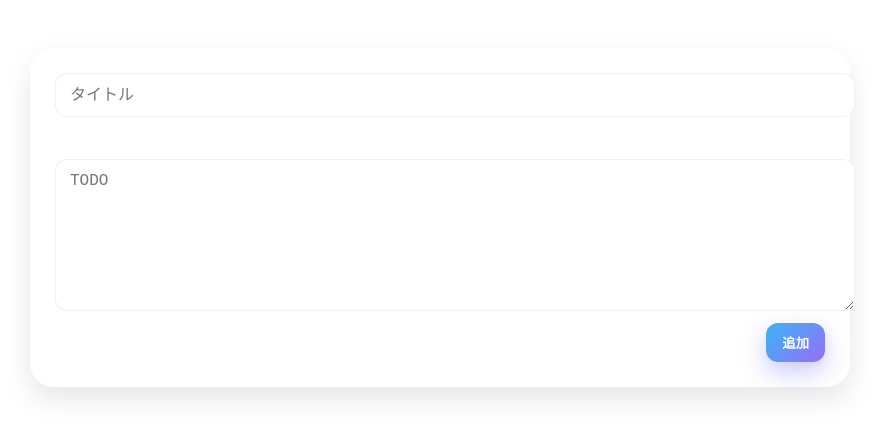
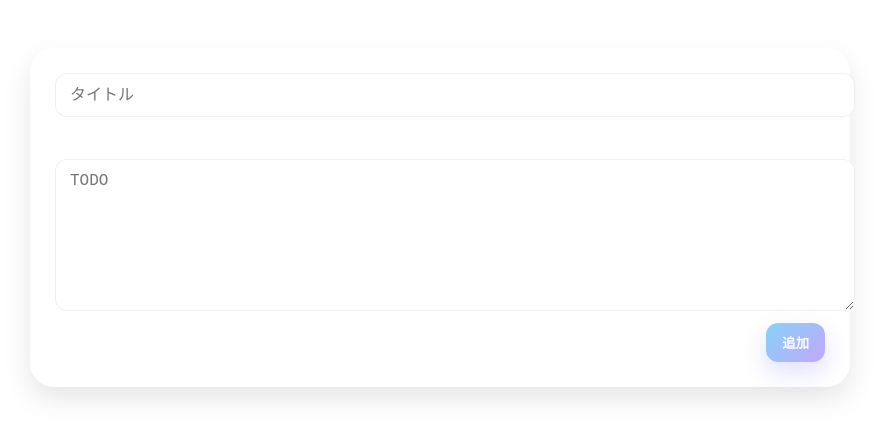
Before and after one commit to c3p31102-matsubara/Intern-Skyfall-20251018, a React (Vite) app: page / in a window 1280 px wide. Shown: the top 438 px of the page, without its empty margins (200-1086 px from the left). Built offline with nearby package versions, Linux system fonts and the light colour scheme; the HTML template or start-up script is replaced by a standard one.

Commit message:
button disable on text length

```diff
--- a/src/components/RegisterForm/RegisterForm.tsx
+++ b/src/components/RegisterForm/RegisterForm.tsx
@@ -9,18 +9,18 @@ type Props = {
 export const RegisterForm = (props: Props) => {
   const [title, setTitle] = useState('');
   const [detail, setDetail] = useState('');
-  // const [button, setButton]
+  const [buttonDisabled, setButton] = useState(true);
 
 
   useEffect(function () {
     if (title.length == 0 || detail.length == 0) {
-      console.log("no");
+      setButton(true);
     }
-    else if (title.length > 10 || detail.length > 10) {
-      console.log("no");
+    else if (title.length > 50 || detail.length > 200) {
+      setButton(true);
     }
-    else if (title.length > 5 || detail.length > 5) {
-      console.log("allow");
+    else if (title.length > 0 || detail.length > 0) {
+      setButton(false);
     }
   }, [title, detail]);
   /**
@@ -44,11 +44,11 @@ export const RegisterForm = (props: Props) => {
 
   return (
     <form style={formCard} onSubmit={(e) => onSubmitForm(e)}>
-      <input style={input} type='text' placeholder="タイトル" maxLength={10} required={true} value={title} onChange={(e) => setTitle(e.target.value)} />
+      <input style={input} type='text' placeholder="タイトル" required={true} value={title} onChange={(e) => setTitle(e.target.value)} />
       <br />
       <textarea style={textarea} required={true} placeholder="TODO" value={detail} onChange={(e) => setDetail(e.target.value)} rows={7}></textarea>
       <div style={actions}>
-        <button style={primaryBtn(false)} type='submit'>
+        <button style={primaryBtn(buttonDisabled)} disabled={buttonDisabled} type='submit'>
           追加
         </button>
       </div>
```
